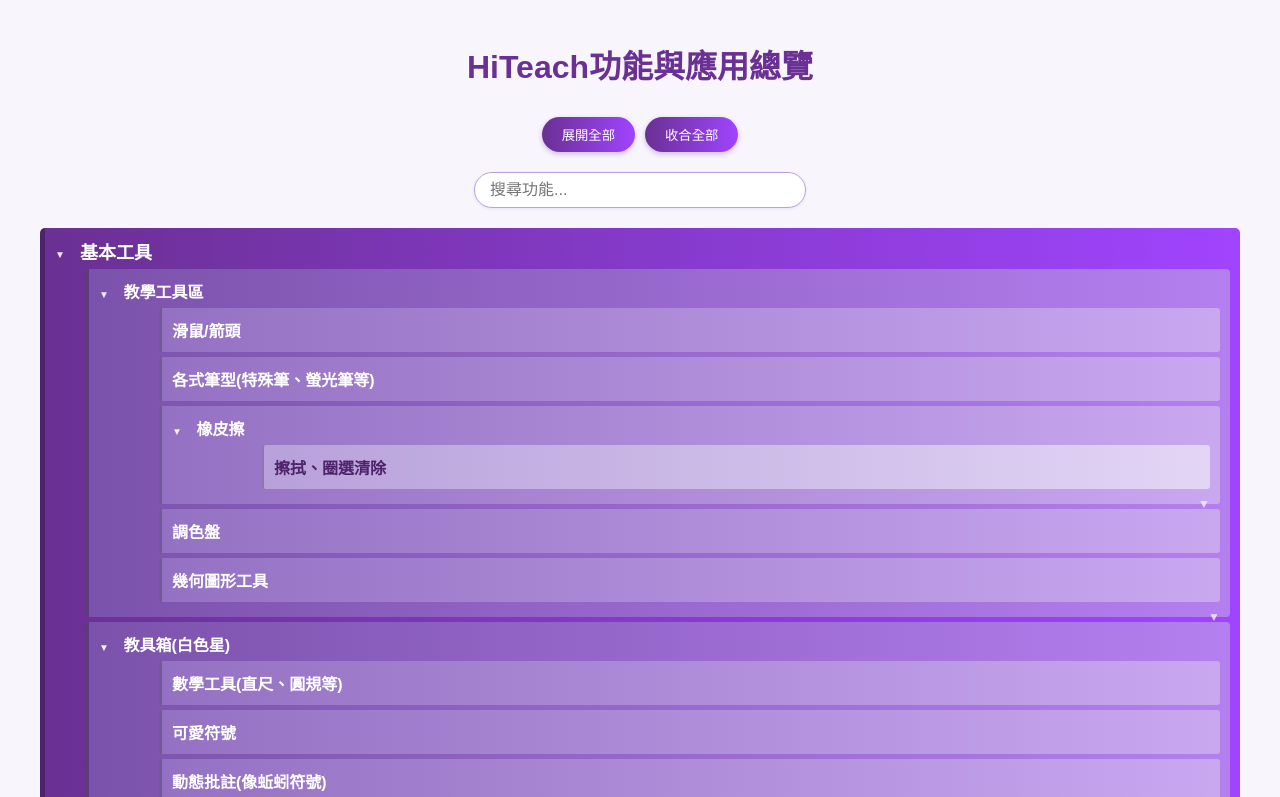
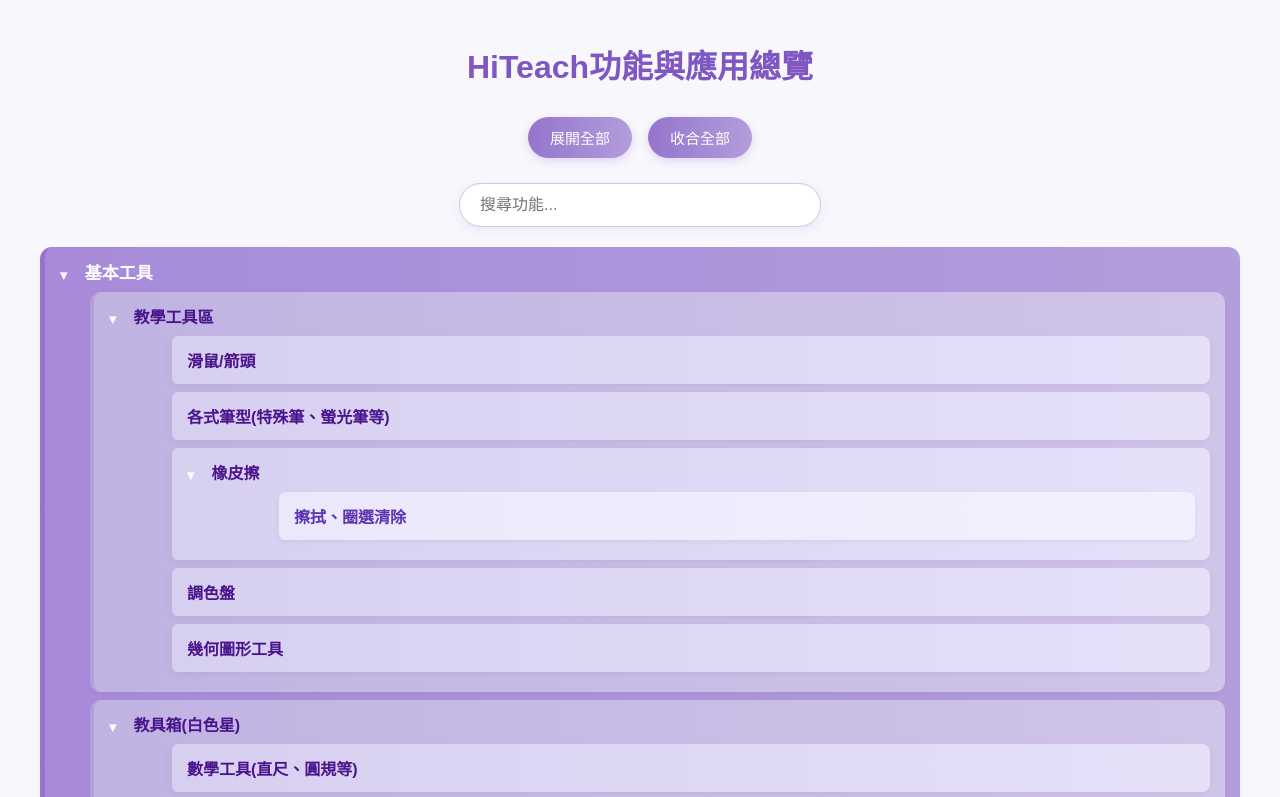
Before and after one commit to Geoffreyinltttt/English-learning, a plain HTML site: page index.html in a window 1280 px wide. Both pictures are taken after a click on the button "展開全部". Shown: the top 797 px of the page. Drawn offline with Linux system fonts and the light colour scheme.

Commit message:
Update index.html

```diff
--- a/index.html
+++ b/index.html
@@ -9,67 +9,67 @@
         font-family: 'Microsoft JhengHei', Arial, sans-serif;
         margin: 0;
         padding: 20px;
-    background-color: #f8f5fd;
+        background-color: #f8f7fc;
         color: #333;
     }
 
     h1 {
-    color: #6a3093;
+        color: #7e57c2;
         text-align: center;
         margin-bottom: 30px;
+        font-weight: 700;
     }
+
     .tree {
         margin: 0 auto;
         max-width: 1200px;
     }
 
     .node {
-            margin: 5px 0;
-            padding: 10px;
-            border-radius: 5px;
+        margin: 8px 0;
+        padding: 12px 15px;
+        border-radius: 12px;
         transition: all 0.3s ease;
+        box-shadow: 0 2px 5px rgba(0,0,0,0.05);
     }
 
     .level-1 {
-    background: linear-gradient(to right, #6a3093, #a044ff);
+        background: linear-gradient(to right, #a78bda, #b39ddb);
         color: white;
-    font-weight: bold;
-    font-size: 18px;
+        font-weight: 600;
+        font-size: 17px;
         cursor: pointer;
         margin-top: 15px;
-    border-left: 5px solid #4e236b;
-    transition: all 0.2s ease;
-    border-radius: 5px;
+        border-left: 5px solid #9575cd;
+        border-radius: 12px;
     }
 
     .level-2 {
-    background: linear-gradient(to right, #7b52ab, #b47fef);
-    color: white;
-    font-weight: bold;
+        background: linear-gradient(to right, #c0b3e2, #d1c4e9);
+        color: #4a148c;
+        font-weight: 600;
         font-size: 16px;
         margin-left: 30px;
         cursor: pointer;
-    border-left: 4px solid #5c3b7e;
-    transition: all 0.2s ease;
-    border-radius: 4px;
+        border-left: 4px solid #b39ddb;
+        border-radius: 10px;
     }
 
     .level-3 {
-    background: linear-gradient(to right, #9471c2, #c9a8f0);
-    color: white;
+        background: linear-gradient(to right, #d7cff0, #e6e1f9);
+        color: #4a148c;
         margin-left: 60px;
         cursor: pointer;
-    border-left: 3px solid #735999;
-    transition: all 0.2s ease;
-    border-radius: 3px;
+        border-left: 3px solid #c0b3e2;
+        border-radius: 8px;
     }
 
     .level-4 {
-    background: linear-gradient(to right, #b8a1da, #e2d5f5);
-    color: #4e236b;
+        background: linear-gradient(to right, #ece8fb, #f3f0ff);
+        color: #5e35b1;
         margin-left: 90px;
-    border-left: 2px solid #8d76b2;
-    border-radius: 3px;
+        border-left: 2px solid #d7cff0;
+        border-radius: 8px;
     }
 
     .collapsed > div {
@@ -79,22 +79,31 @@
     .level-1::before,
     .level-2::before,
     .level-3::before {
-    content: "▼";
+        content: "▾";
         color: rgba(255, 255, 255, 0.9);
-    font-weight: normal;
+        font-size: 14px;
         display: inline-block;
         width: 20px;
-    transition: transform 0.3s ease;
-    font-size: 10px;
+        transition: transform 0.2s ease;
         vertical-align: middle;
     }
 
     .level-1.collapsed::before,
     .level-2.collapsed::before,
     .level-3.collapsed::before {
-    content: "▶";
+        content: "▸";
         color: rgba(255, 255, 255, 0.9);
-    font-size: 10px;
+        font-size: 14px;
+    }
+
+    /* 隱藏沒有子節點的元素的箭頭 */
+    .node.no-children::before {
+        display: none !important;
+    }
+
+    /* 為沒有子節點的元素添加不同的樣式 */
+    .node.no-children {
+        cursor: default;
     }
 
     .search-box {
@@ -104,95 +113,82 @@
     }
 
     .search-box input {
-    padding: 8px 15px;
-    width: 300px;
-    border: 1px solid #b8a1da;
-    border-radius: 20px;
+        padding: 12px 20px;
+        width: 320px;
+        border: 1px solid #d1c4e9;
+        border-radius: 25px;
         font-size: 16px;
-    box-shadow: 0 1px 3px rgba(106, 48, 147, 0.1);
+        box-shadow: 0 3px 10px rgba(126, 87, 194, 0.1);
         transition: all 0.3s ease;
     }
 
     .search-box input:focus {
         outline: none;
-    border-color: #9471c2;
-    box-shadow: 0 1px 5px rgba(106, 48, 147, 0.2);
+        border-color: #9575cd;
+        box-shadow: 0 3px 15px rgba(126, 87, 194, 0.2);
     }
 
     .highlight {
-    background: linear-gradient(to right, #e2d5f5, #d7c1f0);
-    color: #4e236b;
+        background: linear-gradient(to right, #e1bee7, #f3e5f5);
+        color: #4a148c;
         font-weight: bold;
-    border-left-color: #9471c2 !important;
-    box-shadow: 0 0 8px rgba(148, 113, 194, 0.5);
+        border-left-color: #ba68c8 !important;
+        box-shadow: 0 0 10px rgba(186, 104, 200, 0.3);
     }
 
     .expand-all-btn, .collapse-all-btn {
-    padding: 8px 20px;
-    margin: 0 5px;
-    background: linear-gradient(to right, #6a3093, #a044ff);
+        padding: 10px 22px;
+        margin: 0 8px;
+        background: linear-gradient(to right, #9575cd, #b39ddb);
         color: white;
         border: none;
-    border-radius: 20px;
+        border-radius: 25px;
         cursor: pointer;
         transition: all 0.3s ease;
-    box-shadow: 0 2px 5px rgba(106, 48, 147, 0.3);
+        box-shadow: 0 3px 8px rgba(126, 87, 194, 0.2);
+        font-size: 15px;
         font-weight: 500;
     }
 
     .expand-all-btn:hover, .collapse-all-btn:hover {
-    background: linear-gradient(to right, #7b52ab, #b47fef);
-    transform: translateY(-1px);
-    box-shadow: 0 3px 7px rgba(106, 48, 147, 0.5);
+        background: linear-gradient(to right, #7e57c2, #9575cd);
+        transform: translateY(-2px);
+        box-shadow: 0 5px 12px rgba(126, 87, 194, 0.3);
     }
 
     .controls {
         display: flex;
         justify-content: center;
-            margin-bottom: 20px;
-        }
-.level-1:hover, .level-2:hover, .level-3:hover {
-    transform: translateX(3px);
-    box-shadow: 0 2px 8px rgba(106, 48, 147, 0.5);
-    opacity: 0.9;
+        margin-bottom: 25px;
     }
 
-.level-1::after, .level-2::after, .level-3::after {
-    content: "▶";
-    float: right;
-    opacity: 0.7;
-    color: #ffffff;
-    transition: all 0.2s ease;
-    font-size: 12px;
-    margin-top: 3px;
+    /* 懸停效果 */
+    .level-1:hover, .level-2:hover, .level-3:hover {
+        transform: translateY(-2px);
+        box-shadow: 0 5px 12px rgba(126, 87, 194, 0.2);
     }
 
-.level-1:hover::after, .level-2:hover::after, .level-3:hover::after {
-    opacity: 1;
-    transform: scale(1.1);
+    .level-1:hover {
+        background: linear-gradient(to right, #9575cd, #a78bda);
     }
 
-.level-1.collapsed::after, .level-2.collapsed::after, .level-3.collapsed::after {
-    content: "▶";
+    .level-2:hover {
+        background: linear-gradient(to right, #b39ddb, #c0b3e2);
     }
 
-.level-1:not(.collapsed)::after, .level-2:not(.collapsed)::after, .level-3:not(.collapsed)::after {
-    content: "▼";
-}
-/* 隱藏沒有子節點的元素的箭頭 */
-.node.no-children::before,
-.node.no-children::after {
-    display: none !important;
+    .level-3:hover {
+        background: linear-gradient(to right, #c0b3e2, #d7cff0);
     }
 
-/* 為沒有子節點的元素添加不同的樣式，表明它不可展開 */
-.node.no-children {
-    cursor: default;
+    /* 添加一個小動畫效果 */
+    @keyframes pulse {
+        0% { transform: scale(1); }
+        50% { transform: scale(1.02); }
+        100% { transform: scale(1); }
     }
 
-/* 為沒有子節點但被點擊的元素添加一個輕微的效果 */
-.node.no-children:active {
-    opacity: 0.8;
+    .highlight {
+        animation: pulse 1.5s infinite;
     }
 </style>
 </head>
```
Lines whose indentation alone changed are shown as unchanged.
